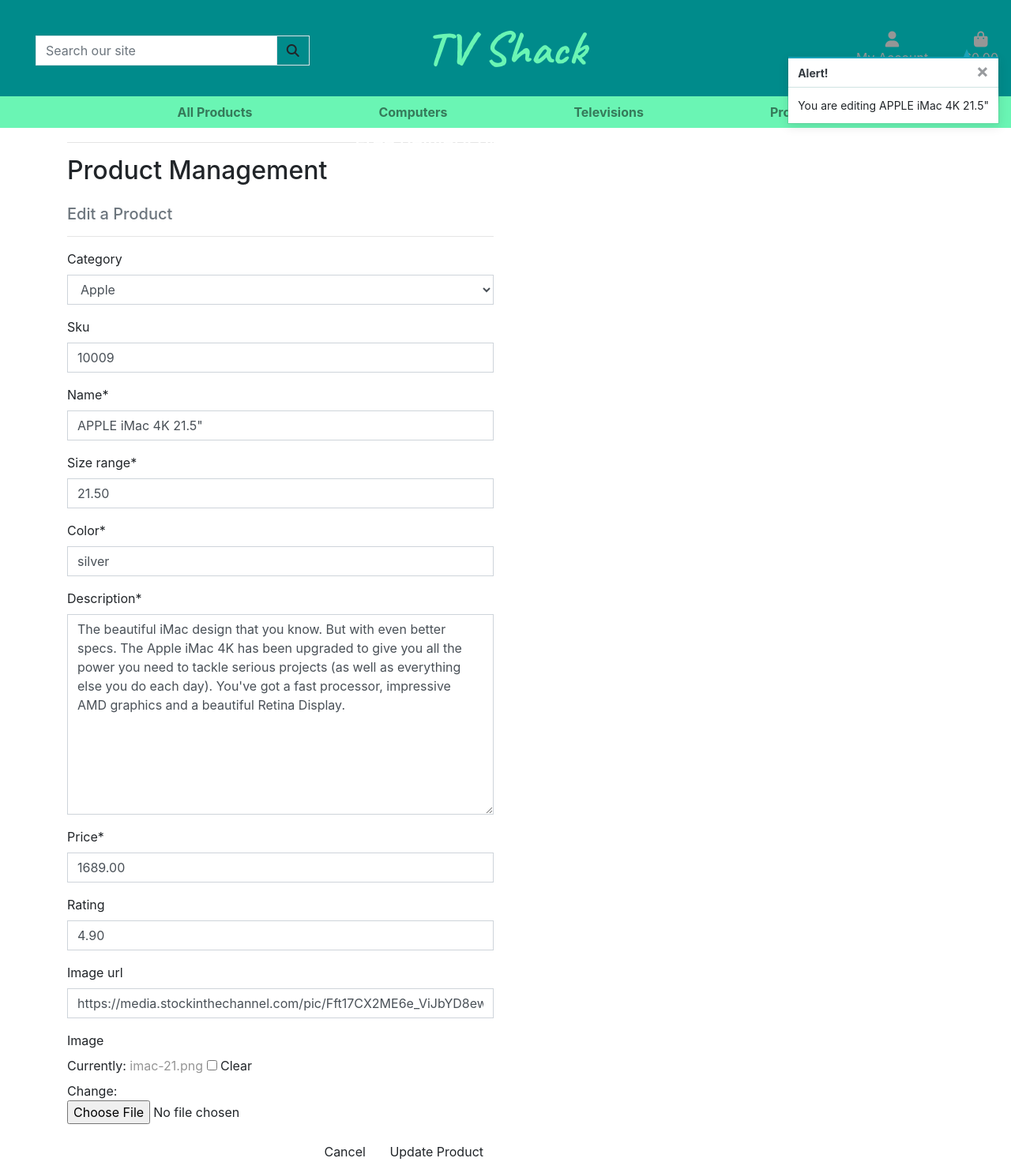
After one commit to Bar-Dev/tv_shack, a Django app: page /products/edit/9/ in a window 1280 px wide. The commit adds this page. Shown: the whole page at 79% size. Run offline with Django 3.2, Linux system fonts and the light colour scheme; data comes from the database, SQL or seed files in the repository; some libraries are stand-ins or nearby versions.

Commit message:
Add edit and delete buttons to products for superusers

```diff
--- /dev/null
+++ b/products/templates/products/edit_product.html
@@ -0,0 +1,37 @@
+{% extends "base.html" %}
+{% load static %}
+
+{% block page_header %}
+    <div class="container header-container">
+        <div class="row">
+            <div class="col"></div>
+        </div>
+    </div>
+{% endblock %}
+
+{% block content %}
+    <div class="overlay"></div>
+    <div class="container">
+        <div class="row">
+            <div class="col-12 col-md-6">
+                <hr>
+                <h2 class="logo-font mb-4">Product Management</h2>
+                <h5 class="text-muted">Edit a Product</h5>
+                <hr>
+            </div>
+        </div>
+
+        <div class="row">
+            <div class="col-12 col-md-6">
+                <form method="POST" action="{% url 'edit_product' product.id %}" class="form mb-2" enctype="multipart/form-data">
+                    {% csrf_token %}
+                    {{ form | crispy }}
+                    <div class="text-right">
+                        <a class="btn btn-outline-black rounded-0" href="{% url 'products' %}">Cancel</a>
+                        <button class="btn btn-black rounded-0" type="submit">Update Product</button>
+                    </div>
+                </form>
+            </div>
+        </div>
+    </div>
+{% endblock %}
--- a/products/templates/products/product_detail.html
+++ b/products/templates/products/product_detail.html
@@ -41,6 +41,12 @@
                         <small class="text-muted"><i class="fas fa-star mr-1"></i>{{ product.rating }} / 5</small>
                     {% else %}
                         <small class="text-muted">No Rating</small>
+                    {% endif %}
+                    {% if request.user.is_superuser %}
+                        <small class="ml-3">
+                            <a href="{% url 'edit_product' product.id %}">Edit</a> |
+                            <a class="text-danger" href="{% url 'delete_product' product.id %}">Delete</a>
+                        </small>
                     {% endif %}
                     <p class="mt-3">{{ product.description }}</p>
                     <form class="form" action="{% url 'add_to_cart' product.id %}" method="POST">
--- a/products/templates/products/products.html
+++ b/products/templates/products/products.html
@@ -82,6 +82,12 @@
                                             {% else %}
                                                 <small class="text-muted">No Rating</small>
                                             {% endif %}
+                                            {% if request.user.is_superuser %}
+                                                <small class="ml-3">
+                                                    <a href="{% url 'edit_product' product.id %}">Edit</a> |
+                                                    <a class="text-danger" href="{% url 'delete_product' product.id %}">Delete</a>
+                                                </small>
+                                            {% endif %}
                                         </div>
                                     </div>
                                 </div>
--- a/products/urls.py
+++ b/products/urls.py
@@ -5,4 +5,6 @@ urlpatterns = [
     path('', views.all_products, name='products'),
     path('<int:product_id>/', views.product_detail, name='product_detail'),
     path('add/', views.add_product, name='add_product'),
+    path('edit/<int:product_id>/', views.edit_product, name='edit_product'),
+    path('delete/<int:product_id>/', views.delete_product, name='delete_product'),
 ]
--- a/products/views.py
+++ b/products/views.py
@@ -75,9 +75,9 @@ def add_product(request):
     if request.method == 'POST':
         form = ProductForm(request.POST, request.FILES)
         if form.is_valid():
-            form.save()
+            product = form.save()
             messages.success(request, 'Successfully added product!')
-            return redirect(reverse('add_product'))
+            return redirect(reverse('product_detail', args=[product.id]))
         else:
             messages.error(request, 'Failed to add product. Please ensure the form is valid.')
     else:
@@ -89,3 +89,35 @@ def add_product(request):
     }
 
     return render(request, template, context)
+
+
+def edit_product(request, product_id):
+    """ Edit a product in the store """
+    product = get_object_or_404(Product, pk=product_id)
+    if request.method == 'POST':
+        form = ProductForm(request.POST, request.FILES, instance=product)
+        if form.is_valid():
+            form.save()
+            messages.success(request, 'Successfully updated product!')
+            return redirect(reverse('product_detail', args=[product.id]))
+        else:
+            messages.error(request, 'Failed to update product. Please ensure the form is valid.')
+    else:
+        form = ProductForm(instance=product)
+        messages.info(request, f'You are editing {product.name}')
+
+    template = 'products/edit_product.html'
+    context = {
+        'form': form,
+        'product': product,
+    }
+
+    return render(request, template, context)
+
+
+def delete_product(request, product_id):
+    """ Delete a product from the store """
+    product = get_object_or_404(Product, pk=product_id)
+    product.delete()
+    messages.success(request, 'Product deleted!')
+    return redirect(reverse('products'))
```
